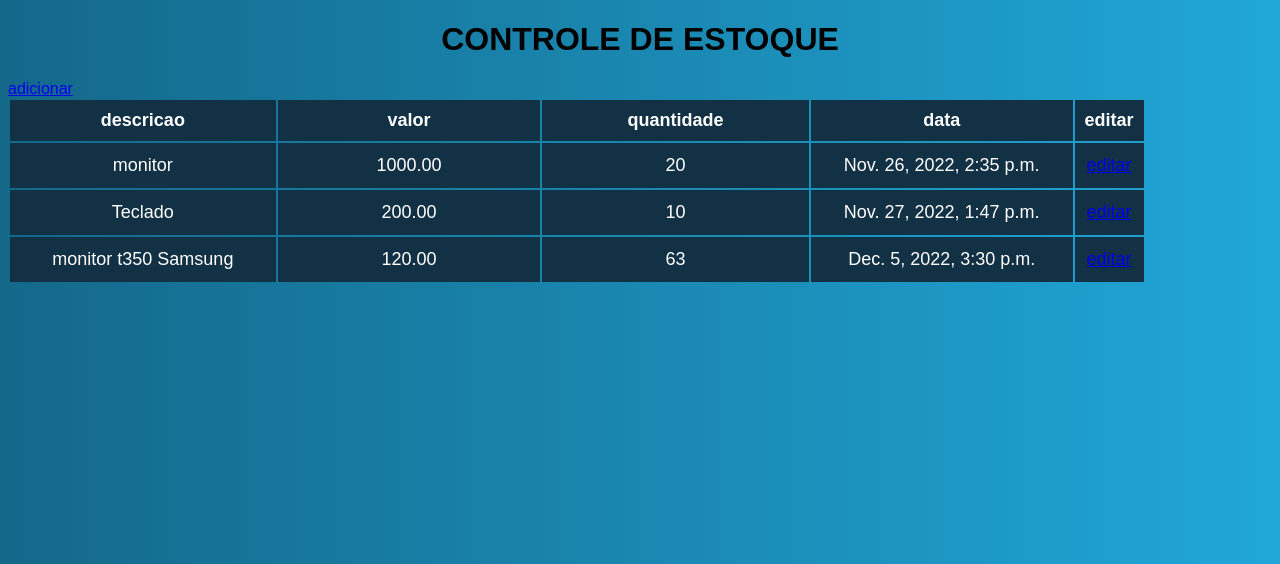
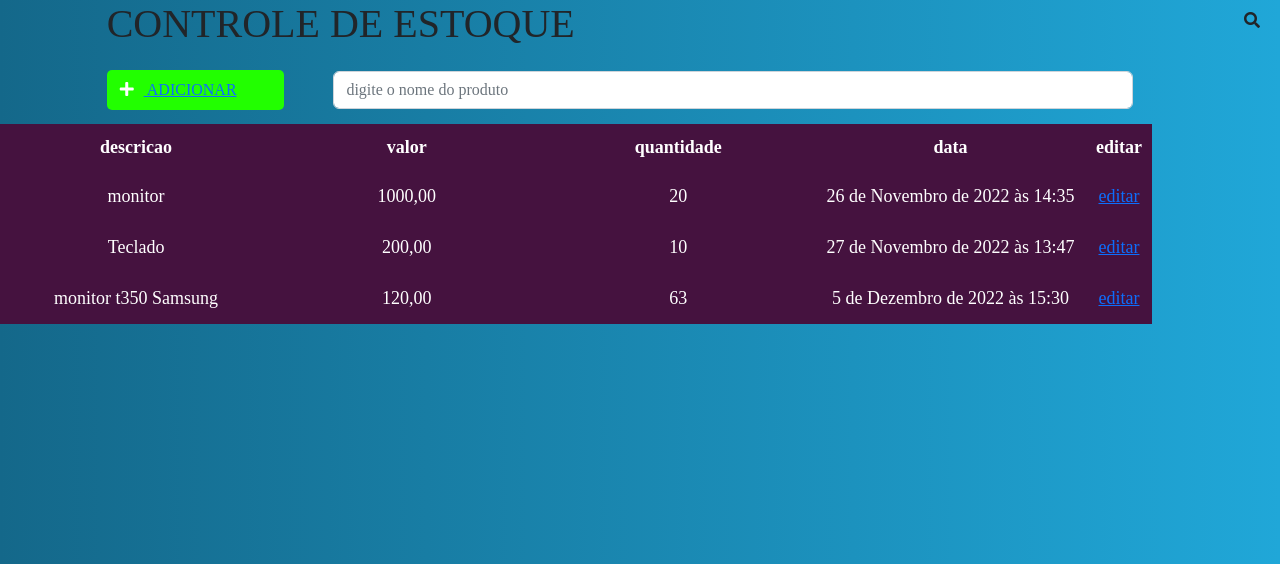
Before and after one commit to lima-12/ProjetoFaculdade, a Django app: page /home/ in a window 1280 px wide. Shown: the top 564 px of the page. Run offline with Django 4.2, Linux system fonts and the light colour scheme; data comes from the database, SQL or seed files in the repository; both versions use the stored data as it was after the commit.

Commit message:
barra de pesquisa

```diff
--- /dev/null
+++ b/controle/templates/controle/css/style.css
@@ -0,0 +1,4 @@
+.add-div{
+    background: color #347634;
+    color: bisque;
+}
--- a/controle/templates/controle/home.html
+++ b/controle/templates/controle/home.html
@@ -6,21 +6,24 @@
           content="width=device-width, user-scalable=no, initial-scale=1.0, maximum-scale=1.0, minimum-scale=1.0">
     <meta http-equiv="X-UA-Compatible" content="ie=edge">
     <title> Controle De Estoque</title>
+    <!-- CSS only -->
+<link href="https://cdn.jsdelivr.net/npm/bootstrap@5.2.3/dist/css/bootstrap.min.css" rel="stylesheet" integrity="sha384-rbsA2VBKQhggwzxH7pPCaAqO46MgnOM80zW1RWuH61DGLwZJEdK2Kadq2F9CUG65" crossorigin="anonymous">
+<link rel="stylesheet" href="https://use.fontawesome.com/releases/v5.7.2/css/all.css" integrity="sha384-fnmOCqbTlWIlj8LyTjo7mOUStjsKC4pOpQbqyi7RrhN7udi9RwhKkMHpvLbHG9Sr" crossorigin="anonymous">
     <style>
 
     body{
-        font-family: Arial, Helvetica, sans-serif;
+        font-family: 'Times New Roman', Times, serif, Helvetica, sans-serif;
         background-image: linear-gradient(to right, #14688a, #20a7d8);
         }
    tr, th{
-        border: 1px solid color: #black;
-        padding: 10px;
+        border : 1px solid color : #black;
+        padding : 10px;
     }
     tr, td {
         padding-top: 12px;
         padding-bottom: 12px;
         text-align: center;
-        background-color: #123145;
+        background-color: #45123f;
         color: white;
         width: 25%
     }
@@ -31,9 +34,55 @@
 </style>
 </head>
 <body>
+<div class="offset-1 col-10 home-div">
 
-<h1 style="text-align:center">CONTROLE DE ESTOQUE</h1>
-<a  href="{% url 'add' %}"> adicionar </a>
+    <h1> CONTROLE DE ESTOQUE </h1>
+    <div class="col-2 add-div">
+        <i class="fas fa-plus" ></i><a  href="{% url 'add' %}"> ADICIONAR</a>
+        <style>
+            /* css do botam adicionar*/
+            .add-div{
+                background-color: rgb(34, 255, 0);
+                cursor: pointer;
+                display: inline-block;
+                padding: 8px;
+                border-radius: 5px;
+                margin-right: 45px;
+            }
+            /* css do icone +*/
+            .fas.fa-plus{
+                color: white;
+                margin-right: 10px;
+                margin-left: 5px;
+            }
+
+        </style>
+    </div>
+    <div class = "col-9 search-div">
+        <input class="form-control" type="text" id="search" name="search" placeholder="digite o nome do produto" >
+            <i class="fas fa-search"></i>
+
+        </div>
+
+        <style>
+          .fas.fa-search{
+            position: absolute;
+            top: 12px;
+            right: 20px;
+          }
+          .search-div{
+            padding: 0px;
+            margin-top: 15px;
+            margin-bottom: 15px;
+            display: inline-block;
+
+          }
+        </style>
+
+
+
+</div>
+
     <table id="customers">
         <tr>
         <th> descricao </th>
--- a/controle_estoque/settings.py
+++ b/controle_estoque/settings.py
@@ -104,7 +104,7 @@ AUTH_PASSWORD_VALIDATORS = [
 # Internationalization
 # https://docs.djangoproject.com/en/4.1/topics/i18n/
 
-LANGUAGE_CODE = "en-us"
+LANGUAGE_CODE = "pt-br"
 
 TIME_ZONE = "UTC"
 
```
Also changed, not shown: db.sqlite3.
